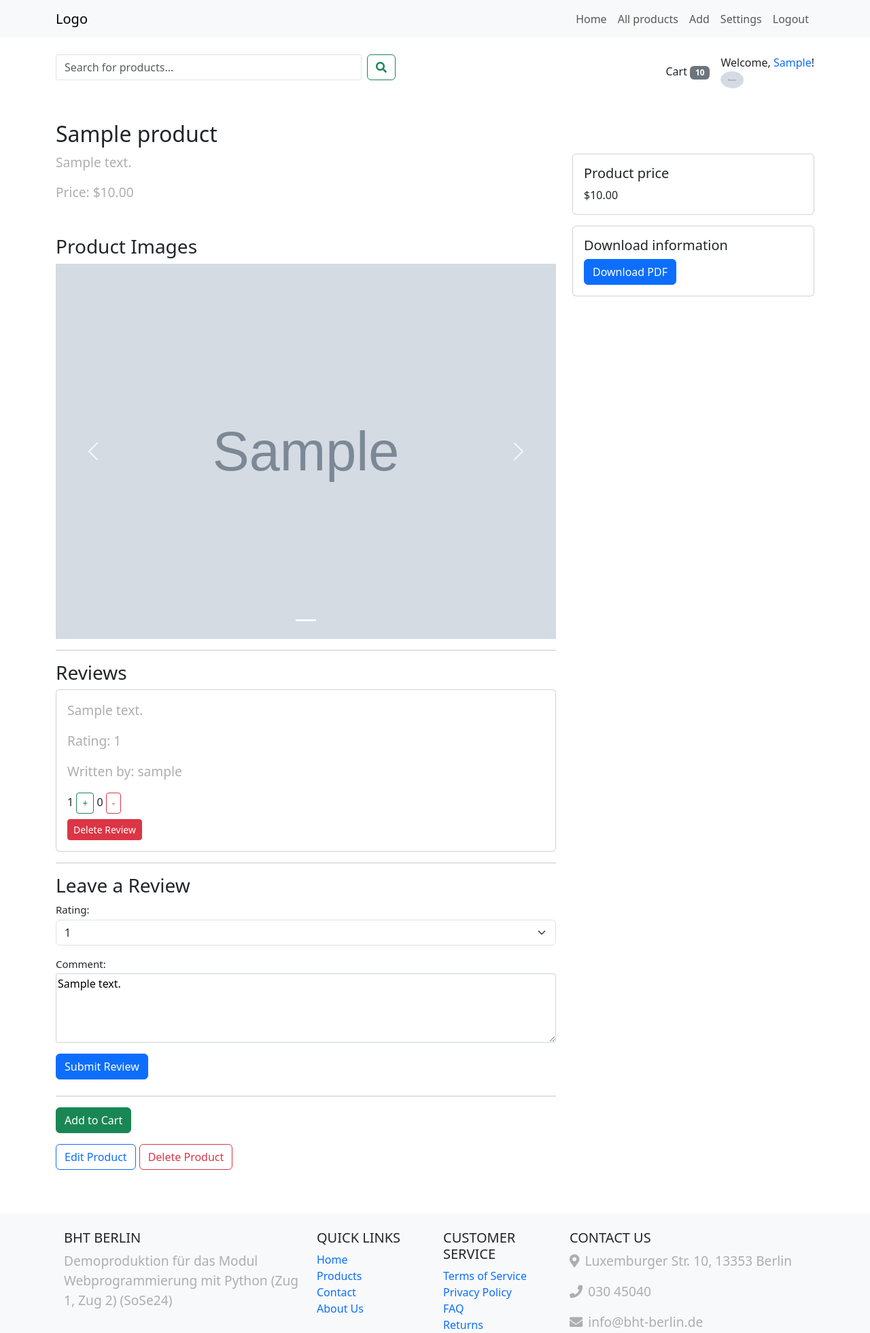
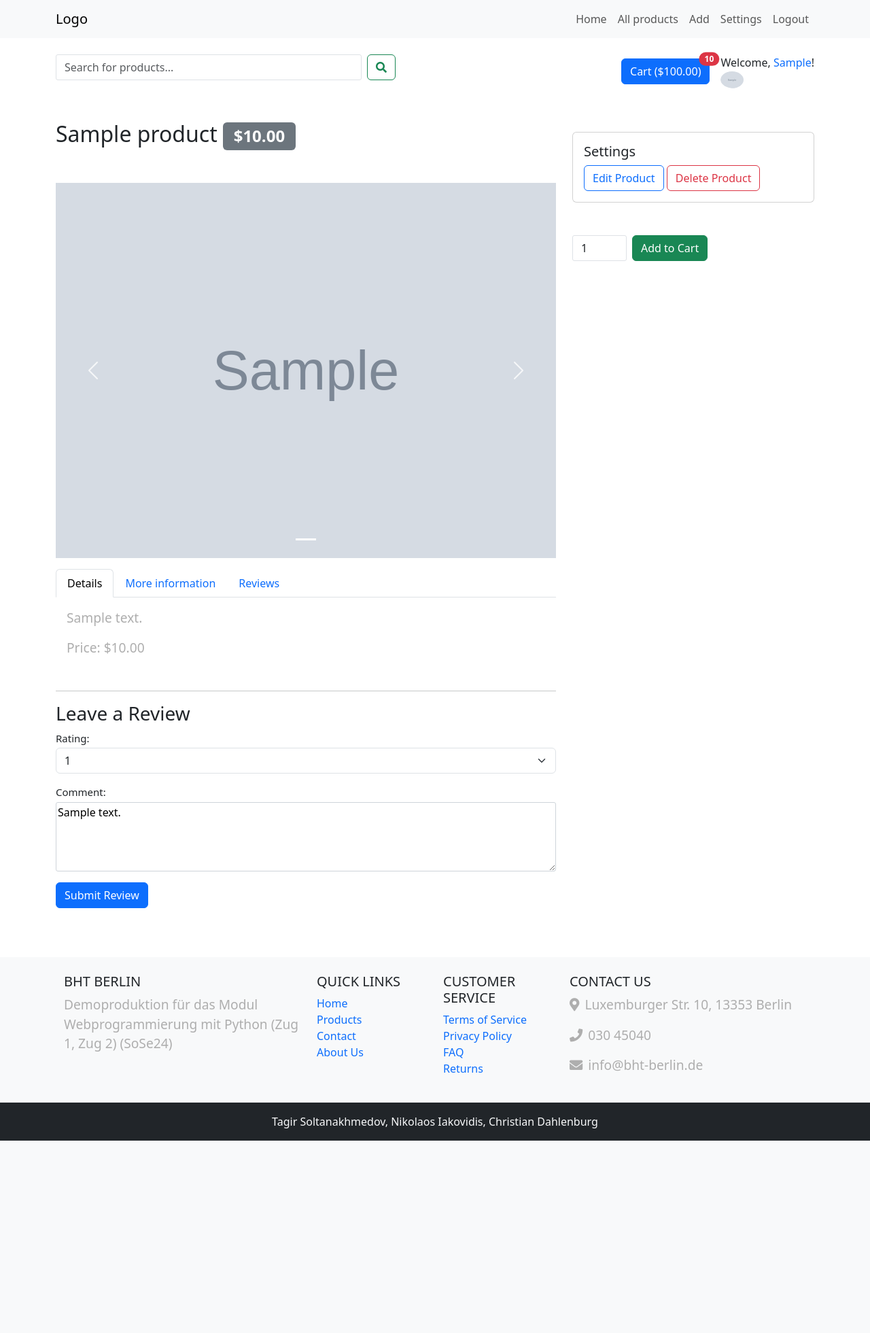
Before and after one commit to lilChulo/Webshop, a Django app: page /products/product/1/ in a window 1280 px wide. Shown: the top 1961 px of the page at 68% size. After the commit the page ends 1678 px from the top, so only its background shows below. Run offline with Django 4.2, Linux system fonts and the light colour scheme; a user stored in the database is signed in; tables that the repository leaves empty hold one stand-in row (values such as "Sample post"); grey boxes marked "Sample" are stand-in pictures; some libraries are stand-ins or nearby versions.

Commit message:
cart merge fixes

```diff
--- a/webshop/cart/models.py
+++ b/webshop/cart/models.py
@@ -5,29 +5,72 @@ from decimal import Decimal
 from products.models import Product
 
 
-class Cart(models.Model):
-    user = models.OneToOneField(User, on_delete=models.CASCADE)
-    product = models.ForeignKey(Product, on_delete=models.CASCADE, default=1)
-    quantity = models.PositiveIntegerField(default=1)
-    created_at = models.DateTimeField(auto_now_add=True)
-    updated_at = models.DateTimeField(auto_now=True)
-    total_items = models.IntegerField(default=0)
-    total_price = models.DecimalField(max_digits=10, decimal_places=2, default=Decimal('0.00'))
-
-    def update_totals(self):
-        total = sum(item.subtotal() for item in self.items.all())
-        self.total_price = total
-        self.total_items = sum(item.quantity for item in self.items.all())
-        self.save()
+from django.conf import settings
+from django.utils import timezone
+from django.core.exceptions import ObjectDoesNotExist
 
 
-class CartItem(models.Model):
-    cart = models.ForeignKey(Cart, related_name='items', on_delete=models.CASCADE)
-    product = models.ForeignKey(Product, on_delete=models.CASCADE)
-    quantity = models.PositiveIntegerField(default=1)
-    item_price = models.DecimalField(max_digits=100, decimal_places=2)
-    created_at = models.DateTimeField(auto_now_add=True)
-    updated_at = models.DateTimeField(auto_now=True)
+# def add_item_to_shopping_cart(myuser, product):
+#     """
+#     Creates a shopping cart item and
+#     assigns it to the shopping cart
+#     of the current user.
+#     """
+
+#     try:
+#         shopping_cart = ShoppingCart.objects.get(myuser=myuser)
+#     except ObjectDoesNotExist:
+#         shopping_cart = ShoppingCart.objects.create(myuser=myuser)
+
+#     product_id = product.id
+#     product_name = product.name
+#     price = product.price
+
+#     ShoppingCartItem.objects.create(
+#         product_id=product_id,
+#         product_name=product.name,
+#         price=price,
+#         quantity=1,  # the quantity is hard coded here, for simplicity reasons
+#         shopping_cart=shopping_cart
+#     )
+
+class ShoppingCart(models.Model):
+    timestamp = models.DateTimeField(default=timezone.now)
+    myuser = models.OneToOneField(User, on_delete=models.CASCADE)
+
+    def get_number_of_items(self):
+        shopping_cart_items = ShoppingCartItem.objects.filter(shopping_cart=self)
+        num_shopping_cart_items = len(shopping_cart_items)
+
+        return num_shopping_cart_items
+
+    def get_total(self):
+        shopping_cart_items = ShoppingCartItem.objects.filter(shopping_cart=self)
+        total = sum([
+            item.price * item.quantity
+            for item
+            in shopping_cart_items
+        ])
+        return total
+
+    def clear_items(self):
+        shopping_cart_items = ShoppingCartItem.objects.filter(shopping_cart=self)
+        shopping_cart_items.delete()
+
+    def total_items(self):
+        shopping_cart_items = ShoppingCartItem.objects.filter(shopping_cart=self)
+        total_items = sum([item.quantity for item in shopping_cart_items])
+        return total_items
+
+
+class ShoppingCartItem(models.Model):
+    product_id = models.IntegerField()
+    product_name = models.CharField(max_length=100)
+    price = models.DecimalField(decimal_places=2, max_digits=8)
+    quantity = models.IntegerField(default=1)
+    shopping_cart = models.ForeignKey(
+        ShoppingCart, on_delete=models.CASCADE
+    )
 
     def subtotal(self):
-        return self.quantity * self.item_price
+        return self.price * self.quantity
--- a/webshop/cart/urls.py
+++ b/webshop/cart/urls.py
@@ -4,9 +4,13 @@ from . import views
 app_name = 'cart'
 
 urlpatterns = [
-    path('', views.cart_detail, name='cart'),
-    path('add-to-cart/<int:product_id>/', views.add_to_cart, name='add_to_cart'),
-    path('cart/remove/<int:item_id>/', views.remove_from_cart, name='remove_from_cart'),
-    path('checkout/', views.checkout, name='checkout'),
-    path('checkout-process/', views.checkout_process, name='checkout_process'),
+        path('cart/show', views.show_shopping_cart, name='shopping-cart-show'),
+        path('cart/add/<int:product_id>/', views.add_to_cart, name='add_to_cart'),
+        path('cart/remove/<int:item_id>/', views.remove_from_cart, name='remove_from_cart'),
+        path('cart/clear/', views.clear_cart, name='clear-cart'),
+#     path('', views.cart_detail, name='cart'),
+#     path('add-to-cart/<int:product_id>/', views.add_to_cart, name='add_to_cart'),
+#     path('cart/remove/<int:item_id>/', views.remove_from_cart, name='remove_from_cart'),
+#     path('checkout/', views.checkout, name='checkout'),
+#     path('checkout-process/', views.checkout_process, name='checkout_process'),
 ]
--- a/webshop/templates/base.html
+++ b/webshop/templates/base.html
@@ -66,7 +66,14 @@
           </form>
         </div>
         <div class="d-flex align-items-center">
-          <span>Cart <span class="badge bg-secondary">{{ request.user.cart.total_items }}</span></span>
+          <a href="{% url 'cart:shopping-cart-show' %}" class="btn btn-primary position-relative">
+            Cart (${{ request.user.shoppingcart.get_total }})
+            <span class="position-absolute top-0 start-100 translate-middle badge rounded-pill bg-danger">
+              {{ request.user.shoppingcart.total_items }}
+              <span class="visually-hidden">Items</span>
+            </span>
+          </a>
+
           <span class="ms-3">
             {% if user.is_authenticated %}
               <span>Welcome, <a href="{% url 'profile' %}">{{ user.first_name }}</a>!</span>
--- a/webshop/templates/products/product-detail.html
+++ b/webshop/templates/products/product-detail.html
@@ -9,15 +9,11 @@
 <div class="container mt-5">
   <div class="row">
     <div class="col-lg-8">
-      <h2>{{ product.name }}</h2>
-      <p>{{ product.description }}</p>
-      <p>Price: ${{ product.price }}</p>
-
+      <h2>{{ product.name }} <span class="badge bg-secondary">${{ product.price }}</span></h2>
 
       {% if product.images.exists %}
-        <h3 class="mt-5">Product Images</h3>
         <!-- https://getbootstrap.com/docs/5.3/components/carousel/ -->
-  <div id="prodslider" class="carousel slide">
+        <div id="prodslider" class="carousel slide mt-5">
           <div class="carousel-indicators">
             {% for image in product.images.all %}
               <button type="button" data-bs-target="#prodslider" data-bs-slide-to="{{ forloop.counter0 }}" {% if forloop.first %}class="active"{% endif %} aria-label="Slide {{ forloop.counter }}">
@@ -42,7 +38,6 @@
                 <span class="visually-hidden">Next</span>
               </button>
             </div>
-
           </div>
           <button class="carousel-control-prev" type="button" data-bs-target="#prodslider" data-bs-slide="prev">
             <span class="carousel-control-prev-icon" aria-hidden="true"></span>
@@ -53,12 +48,42 @@
             <span class="visually-hidden">Next</span>
           </button>
         </div>
-
         {% else %}
           <img src="{% static 'img/default-product-image.png' %}" alt="Default Product Image" class="img-fluid rounded">
       {% endif %}
-      <hr>
-      <h3>Reviews</h3>
+
+      <!-- https://getbootstrap.com/docs/5.0/components/navs-tabs/#javascript-behavior -->
+      <ul class="nav nav-tabs pt-3" id="myTab" role="tablist">
+        <li class="nav-item" role="presentation">
+          <button class="nav-link active" id="home-tab" data-bs-toggle="tab" data-bs-target="#home" type="button" role="tab" aria-controls="home" aria-selected="true">Details</button>
+        </li>
+        <li class="nav-item" role="presentation">
+          <button class="nav-link" id="profile-tab" data-bs-toggle="tab" data-bs-target="#profile" type="button" role="tab" aria-controls="profile" aria-selected="false">More information</button>
+        </li>
+        <li class="nav-item" role="presentation">
+          <button class="nav-link" id="contact-tab" data-bs-toggle="tab" data-bs-target="#contact" type="button" role="tab" aria-controls="contact" aria-selected="false">Reviews</button>
+        </li>
+      </ul>
+      <div class="tab-content" id="myTabContent">
+        <div class="tab-pane fade show active" id="home" role="tabpanel" aria-labelledby="home-tab">
+          <div class="p-3">
+            <p>{{ product.description }}</p>
+            <p>Price: ${{ product.price }}</p>
+          </div>
+        </div>
+        <div class="tab-pane fade" id="profile" role="tabpanel" aria-labelledby="profile-tab">
+          <div class="p-3">
+            {% if product.product_info_pdf %}
+              <p>
+                <a href="{{ product.product_info_pdf.url }}" class="btn btn-primary" download>Download PDF</a>
+              </p>
+              {% else %}
+                <p>Currently, there are no additional product information files available for download.</p>
+            {% endif %}
+          </div>
+        </div>
+        <div class="tab-pane fade" id="contact" role="tabpanel" aria-labelledby="contact-tab">
+          <div class="p-3">
             {% if reviews %}
               {% for review in reviews %}
                 <div class="card mb-3">
@@ -89,6 +114,12 @@
             {% else %}
               <p>No reviews available.</p>
             {% endif %}
+          </div>
+        </div>
+      </div>
+
+
+
 
       <hr>
       {% if user.is_authenticated %}
@@ -130,40 +161,32 @@
         <p><a href="{% url 'login' %}" class="btn btn-primary">Log in</a> to leave a review.</p>
       {% endif %}
 
-      <hr>
-      <form action="{% url 'cart:add_to_cart' product.id %}" method="post">
-        {% csrf_token %}
-        <button type="submit" class="btn btn-success">Add to Cart</button>
-      </form>
 
-      {% if request.user.is_authenticated and product.created_by == request.user %}
-        <p class="mt-3">
-          <a href="{% url 'product:edit-product' product.id %}" class="btn btn-outline-primary">Edit Product</a>
-          <a href="{% url 'product:delete-product' product.id %}" class="btn btn-outline-danger">Delete Product</a>
-        </p>
-      {% endif %}
+
+
 
     </div>
     <div class="col-lg-4">
-      <div class="sticky-top mt-5">
-
-        <div class="card">
+        {% if request.user.is_authenticated and product.created_by == request.user %}
+        <div class="card mt-3">
           <div class="card-body">
-          <h5 class="card-title">Product price</h5>
-            <span>${{ product.price }}</span>
+          <h5 class="card-title">Settings</h5>
+          <span class="mt-3">
+            <a href="{% url 'product:edit-product' product.id %}" class="btn btn-outline-primary">Edit Product</a>
+            <a href="{% url 'product:delete-product' product.id %}" class="btn btn-outline-danger">Delete Product</a>
+          </span>
           </div>
         </div>
-        <div class="card mt-3">
-          <div class="card-body">
-            <h5 class="card-title">Download information</h5>
-            {% if product.product_info_pdf %}
-            <span>
-              <a href="{{ product.product_info_pdf.url }}" class="btn btn-primary" download>Download PDF</a>
-            </span>
-            {% else %}
-              <span class="text-secondary">Currently, there are no additional product information files available for download.</span>
         {% endif %}
+        <div class="mt-5">
+          <form action="{% url 'cart:add_to_cart' product.id %}" method="post" class="d-flex align-items-center">
+            {% csrf_token %}
+            <div class="me-2">
+                <label for="quantity" class="form-label visually-hidden">Amount</label>
+                <input type="number" id="quantity" name="quantity" class="form-control" value="1" min="1" style="width: 80px;">
             </div>
+            <button type="submit" class="btn btn-success">Add to Cart</button>
+        </form>
         </div>
       </div>
     </div>
```
Also changed, not shown: webshop/cart/views.py (+155 -44 lines), webshop/templates/cart/cart.html (+34 -15 lines), webshop/cart/migrations/0008_shoppingcart_shoppingcartitem_remove_cartitem_cart_and_more.py (added). Lines whose indentation alone changed are shown as unchanged.
